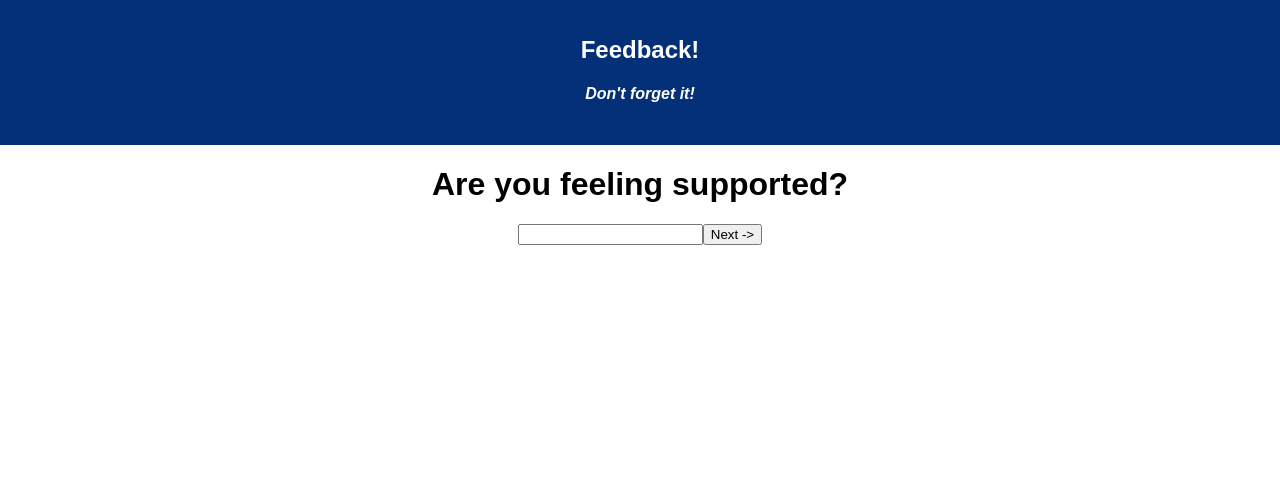
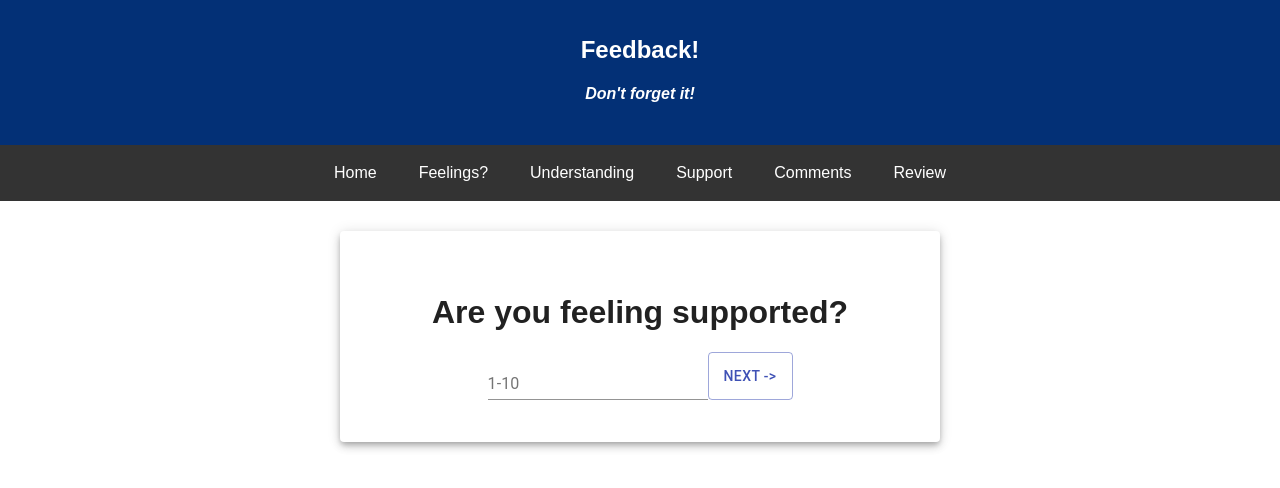
Before and after one commit to Benstraum/redux-feedback-loop, a React (Create React App) app: page /#/weAreHereForYou in a window 1280 px wide. Shown: the top 488 px of the page. Built offline with nearby package versions, Linux system fonts and the light colour scheme.

Commit message:
lots o styling now to work on review page to change all answers there

```diff
--- a/package.json
+++ b/package.json
@@ -4,6 +4,7 @@
   "private": true,
   "proxy": "http://localhost:5000",
   "dependencies": {
+    "@material-ui/core": "^4.10.2",
     "axios": "^0.19.0",
     "pg": "^8.2.1",
     "react": "^16.8.6",
--- a/src/components/App/App.css
+++ b/src/components/App/App.css
@@ -26,7 +26,9 @@
 }
 
 .App ol li {
-  float: left;
+  margin-left: auto;
+  margin-right: auto;
+ display: inline-block;
 }
 
 .App ol li a {
@@ -41,3 +43,22 @@
 .App ol li a:hover {
   background-color: #111;
 }
+
+.paper{
+ width: 500px;
+  margin-left:auto ;
+  margin-right: auto;
+  padding: 50px;
+}
+.homeButton{
+  padding: 30px;
+}
+.MuiPaper-root {
+  margin-top: 30px;
+  width: 600px;
+  margin-left:auto ;
+  margin-right: auto;
+}
+.comments{
+  width: 200px;
+}
--- a/src/components/App/App.js
+++ b/src/components/App/App.js
@@ -13,10 +13,10 @@ import SupportPage from '../SupportPage/SupportPage'
 import CommentPage from '../CommentPage/CommentPage'
 import ReviewPage from '../ReviewPage/ReviewPage'
 import AdminPage from '../AdminPage/AdminPage';
+import FinishPage from '../FinishPage/FinishPage'
 
 //styles
 import './App.css';
-
 
 class App extends Component {
   render() {
@@ -28,7 +28,7 @@ class App extends Component {
         </header>
         <Router>
 
-        {/* commented out for base functionality
+          {/* commented out for base functionality */}
           <ol className="nav">
             <li >
               <Link to="/">Home</Link>
@@ -37,25 +37,26 @@ class App extends Component {
               <Link to="/howAreWeFeeling">Feelings?</Link>
             </li>
             <li >
-                <Link to="/howIsYourCourseWork">Course Material</Link>
+              <Link to="/howIsYourCourseWork">Understanding</Link>
             </li>
             <li >
               <Link to="/weAreHereForYou">Support</Link>
             </li>
             <li >
-                <Link to="/wantToAddAnything">Additional Comments</Link>
+              <Link to="/wantToAddAnything">Comments</Link>
             </li>
             <li >
               <Link to="/Review">Review</Link>
             </li>
-            </ol> */}
+          </ol>
           {/* will need to add more routes for each new component */}
-        <Route exact path="/" component={HomePage}/>
-        <Route  path="/howAreWeFeeling" component={FeelingPage}/>
-        <Route  path="/howIsYourCourseWork" component={UnderstandingPage}/>
-        <Route  path="/weAreHereForYou" component={SupportPage}/>
-        <Route  path="/wantToAddAnything" component={CommentPage}/>
-        <Route path="/Review" component={ReviewPage}/>
+          <Route exact path="/" component={HomePage} />
+          <Route path="/howAreWeFeeling" component={FeelingPage} />
+          <Route path="/howIsYourCourseWork" component={UnderstandingPage} />
+          <Route path="/weAreHereForYou" component={SupportPage} />
+          <Route path="/wantToAddAnything" component={CommentPage} />
+          <Route path="/Review" component={ReviewPage} />
+          <Route path="/Finish" component={FinishPage} />
           <Route path="/Admin" component={AdminPage} />
         </Router>
       </div>
--- a/src/components/CommentPage/CommentPage.js
+++ b/src/components/CommentPage/CommentPage.js
@@ -1,8 +1,13 @@
-import React, {Component} from 'react'
+import React, { Component } from 'react'
 import { connect } from 'react-redux'
-class CommentPage extends Component{
-    state={
-        comment:''
+//style
+import Paper from '@material-ui/core/Paper';
+import Textfield from '@material-ui/core/TextField';
+import Button from '@material-ui/core/Button';
+import Grid from '@material-ui/core/Grid';
+class CommentPage extends Component {
+    state = {
+        comment: ''
     }
     onInputChange = (event, input) => {
         this.setState({
@@ -11,20 +16,30 @@ class CommentPage extends Component{
     }
     onNextClick = () => {
         this.props.dispatch({
-            type:"SET_COMMENT",
-            payload:this.state.comment
+            type: "SET_COMMENT",
+            payload: this.state.comment
         })
         this.props.history.push("/Review")
     }
-    render(){
-        return(
-            <div>
-            <h1>Any other comments/concerns?</h1>
-            <input onChange={(event)=>this.onInputChange(event, 'comment')}/>
-
-            <button onClick={this.onNextClick}>Next -></button>
-            </div>
+    render() {
+        return (
+            <Paper elevation={5} >
+                <div className="paper">
+                <Grid container justify="center" spacing={2}>
+                    <h1>Any other comments/concerns?</h1>
+                    <div className="comments">
+                    <Textfield id="standard-multiline-flexible" multiline rowsMax={4} label="Optional comments!" onChange={(event) => this.onInputChange(event, 'comment')} />
+                    <Button variant="outlined" color="primary" onClick={this.onNextClick}>Finish and Review-></Button>
+                    </div>
+                    </Grid>
+                </div>
+            </Paper>
         )
     }
 }
-export default connect()(CommentPage);
+const putReduxStateOnProps = (reduxState) => {
+    return {
+        feedback: reduxState.feedbackReducer
+    }
+}
+export default connect(putReduxStateOnProps)(CommentPage);
--- a/src/components/FeelingPage/FeelingPage.js
+++ b/src/components/FeelingPage/FeelingPage.js
@@ -1,5 +1,10 @@
 import React, { Component } from 'react'
 import { connect } from 'react-redux'
+//style
+import Paper from '@material-ui/core/Paper';
+import Textfield from '@material-ui/core/TextField';
+import Button from '@material-ui/core/Button';
+import Grid from '@material-ui/core/Grid';
 class FeelingPage extends Component {
     state = {
         feeling: null,
@@ -19,17 +24,21 @@ class FeelingPage extends Component {
             })
             this.props.history.push("/howIsYourCourseWork")
         } else {
-            alert('pls tell me your feelings in a numeric value ')
+            alert('pls tell me your feelings in a numeric value')
         }
     }
     render() {
 
-        return (<div>
-            <h1>How are you feeling today?</h1>
-            <input required type="number" onChange={(event) => this.onInputChange(event, 'feeling')} />
-
-            <button onClick={this.onNextClick}>Next -></button>
-        </div>
+        return (
+            <Paper elevation={5} >
+                <div className="paper">
+                    <Grid container justify="center" spacing={2}>
+                   <h1>How are you feeling today?</h1>
+                    <Textfield id="standard-basic" label="1-10" type="number" onChange={(event) => this.onInputChange(event, 'feeling')} />
+                    <Button variant="outlined" color="primary" onClick={this.onNextClick}>Next -></Button>
+                    </Grid>
+                </div>
+            </Paper>
         )
     }
 }
--- /dev/null
+++ b/src/components/FinishPage/FinishPage.js
@@ -0,0 +1,23 @@
+import React, { Component } from 'react'
+
+import Paper from '@material-ui/core/Paper';
+import Button from '@material-ui/core/Button';
+
+class FinishPage extends Component {
+
+    onNextClick = () => {
+        this.props.history.push("/howAreWeFeeling")
+    }
+    render() {
+        return (
+            <Paper elevation={5} >
+                <div className="paper">
+                    <h1>Thank you for your input!</h1>
+                    <Button variant="contained" color="secondary" onClick={() => this.props.history.push('/')} >Go Again?</Button>
+                </div>
+            </Paper>
+
+        )
+    }
+}
+export default FinishPage;
--- /dev/null
+++ b/src/components/ReviewPage/ReviewPage.css
@@ -0,0 +1,9 @@
+li{
+ list-style-type: none;
+ text-align: left;
+ padding: 5px;
+}
+
+ .reviewlist button{
+    float:  right;
+}
--- a/src/components/ReviewPage/ReviewPage.js
+++ b/src/components/ReviewPage/ReviewPage.js
@@ -2,37 +2,55 @@ import React, { Component } from 'react'
 import { connect } from 'react-redux'
 import axios from 'axios'
 
-class ReviewPage extends Component{
-    finishForm =() => {
+import './ReviewPage.css'
+//style
+import Paper from '@material-ui/core/Paper';
+import Textfield from '@material-ui/core/TextField';
+import Button from '@material-ui/core/Button';
+import Grid from '@material-ui/core/Grid';
+class ReviewPage extends Component {
+    finishForm = () => {
         axios({
-            method:"POST",
-            url:'feedback',
-            data:this.props.feedback
+            method: "POST",
+            url: 'feedback',
+            data: this.props.feedback
         })
-        .then(response=> console.log('post is gucci'))
-        .catch(err =>console.log('this is err in post', err))
+            .then((response) => {
+                console.log('post is gucci');
+                this.props.dispatch({
+                    type: "RESET"
+                })
+                this.props.history.push('/Finish');
+            })
+            .catch(err => console.log('this is err in post', err))
         //then inser some modal thing
     }
-    render(){
-        let  feeling=this.props.feedback.feeling ,
-        understanding= this.props.feedback.understanding,
-        support=this.props.feedback.support
-        return(<div>
-            <h1>Double check your feedback please :)</h1>
-            <ul>
-                <li>Feelings: {feeling} <button>Edit</button></li>
-                <li>Understanding: {understanding} <button>Edit</button></li>
-                <li>Support: {support} <button>Edit</button></li>
-                <li>Comments: {this.props.feedback.comment} <button>Edit</button></li>
-            </ul>
-           {feeling === null|| understanding === null ||support === null ? <p>You actually have to fill out the form </p> : <button onClick={this.finishForm}>submit your information to my braiiiiiin</button>}
+    render() {
+        let feeling = this.props.feedback.feeling,
+            understanding = this.props.feedback.understanding,
+            support = this.props.feedback.support
+        return (<Paper elevation={5} >
+            <div className="paper">
+                <Grid container justify="center" spacing={2}>
+                    <h1>Double check your feedback please :)</h1>
+                    <div className='reviewlist'>
+                    <ul>
+                        <li>Feelings: {feeling} <button onClick={() => this.props.history.push('/howAreWeFeeling')}>Edit</button></li>
+                        <li>Understanding: {understanding} <button onClick={() => this.props.history.push('/howIsYourCourseWork')}>Edit</button></li>
+                        <li>Support: {support} <button onClick={() => this.props.history.push('/weAreHereForYou')}>Edit</button ></li>
+                        <li>Comments: {this.props.feedback.comment} <button onClick={() => this.props.history.push('/wantToAddAnything')}>Edit</button></li>
+                    </ul>
+                    {feeling === '' || understanding === '' || support === '' ? <> <p>You actually have to fill out the form </p><Button disabled variant="outlined" color="secondary" onClick={this.finishForm}>Submit Response</Button> </> : <Button variant="outlined" color="primary" onClick={this.finishForm}>Submit Response</Button>}
+                    </div>
+                </Grid>
             </div>
+        </Paper>
         )
     }
 }
 const putReduxStateOnProps = (reduxState) => {
     return {
-       feedback: reduxState.feedbackReducer
+        feedback: reduxState.feedbackReducer
     }
 }
 export default connect(putReduxStateOnProps)(ReviewPage);
--- a/src/components/SupportPage/SupportPage.js
+++ b/src/components/SupportPage/SupportPage.js
@@ -1,15 +1,19 @@
 import React, { Component } from 'react'
 import { connect } from 'react-redux'
-
+//style
+import Paper from '@material-ui/core/Paper';
+import Textfield from '@material-ui/core/TextField';
+import Button from '@material-ui/core/Button';
+import Grid from '@material-ui/core/Grid';
 class SupportPage extends Component {
     state = {
-        support: null,
+        support: '',
         bool: false
     }
     onInputChange = (event, input) => {
         this.setState({
             [input]: event.target.value,
-            bool:true
+            bool: true
         });
     }
     onNextClick = () => {
@@ -25,13 +29,21 @@ class SupportPage extends Component {
     }
     render() {
         return (
-            <div>
-                <h1>Are you feeling supported?</h1>
-                <input required type="number" onChange={(event) => this.onInputChange(event, 'support')} />
-
-                <button onClick={this.onNextClick}>Next -></button>
-            </div>
+            <Paper elevation={5} >
+                <div className="paper">
+                <Grid container justify="center" spacing={2}>
+                    <h1>Are you feeling supported?</h1>
+                    <Textfield id="standard-basic" label="1-10" type="number" onChange={(event) => this.onInputChange(event, 'support')} />
+                    <Button variant="outlined" color="primary" onClick={this.onNextClick}>Next -></Button>
+                    </Grid>
+                </div>
+            </Paper>
         )
     }
 }
-export default connect()(SupportPage);
+const putReduxStateOnProps = (reduxState) => {
+    return {
+        feedback: reduxState.feedbackReducer
+    }
+}
+export default connect(putReduxStateOnProps)(SupportPage);
--- a/src/components/UnderstandingPage/UnderstandingPage.js
+++ b/src/components/UnderstandingPage/UnderstandingPage.js
@@ -1,15 +1,19 @@
 import React, { Component } from 'react'
 import { connect } from 'react-redux'
-
+//style
+import Paper from '@material-ui/core/Paper';
+import Textfield from '@material-ui/core/TextField';
+import Button from '@material-ui/core/Button';
+import Grid from '@material-ui/core/Grid';
 class UnderstandingPage extends Component {
     state = {
-        understanding: null,
+        understanding: '',
         bool: false
     }
     onInputChange = (event, input) => {
         this.setState({
             [input]: event.target.value,
-            bool:true
+            bool: true
         });
     }
     onNextClick = () => {
@@ -25,13 +29,21 @@ class UnderstandingPage extends Component {
     }
     render() {
         return (
-            <div>
-                <h1>How are you doing with your course material?</h1>
-                <input required type="number" onChange={(event) => this.onInputChange(event, 'understanding')} />
-
-                <button onClick={this.onNextClick}>Next -></button>
-            </div>
+            <Paper elevation={5} >
+                <div className="paper">
+                <Grid container justify="center" spacing={2}>
+                    <h1>How are you doing with your course material?</h1>
+                    <Textfield id="standard-basic" label="1-10" type="number" onChange={(event) => this.onInputChange(event, 'understanding')} />
+                    <Button variant="outlined" color="primary" onClick={this.onNextClick}>Next -></Button>
+                    </Grid>
+                </div>
+            </Paper>
         )
     }
 }
-export default connect()(UnderstandingPage);
+const putReduxStateOnProps = (reduxState) => {
+    return {
+        feedback: reduxState.feedbackReducer
+    }
+}
+export default connect(putReduxStateOnProps)(UnderstandingPage);
--- a/src/index.js
+++ b/src/index.js
@@ -7,7 +7,7 @@ import registerServiceWorker from './registerServiceWorker';
 import { createStore, combineReducers } from "redux";
 import { Provider } from 'react-redux'
 
-const feedbackReducer = (state = { feeling: null, understanding: null, support: null, comment: null }, action) => {
+const feedbackReducer = (state = { feeling: '', understanding: '', support: '', comment: '' }, action) => {
     switch (action.type) {
         case 'SET_FEELING':
             state.feeling = action.payload
@@ -21,6 +21,9 @@ const feedbackReducer = (state = { feeling: null, understanding: null, support:
         case 'SET_COMMENT':
             state.comment = action.payload
             return state
+            case 'RESET':
+                state = { feeling: '', understanding: '', support: '', comment: '' }
+                return state
         default:
             return state
     }
```
Also changed, not shown: src/components/HomePage/HomePage.js (+9 -6 lines), 1 other file (tests, documents, lock files or other folders). Lines whose indentation alone changed are shown as unchanged.
